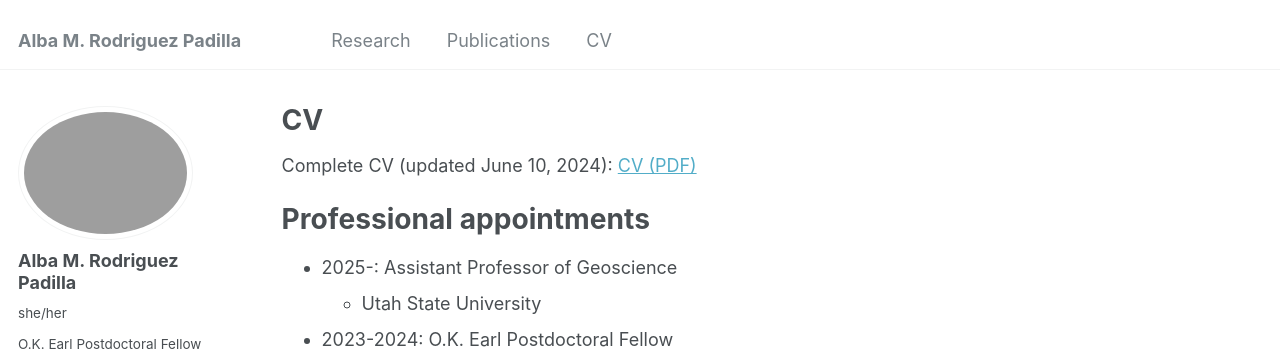
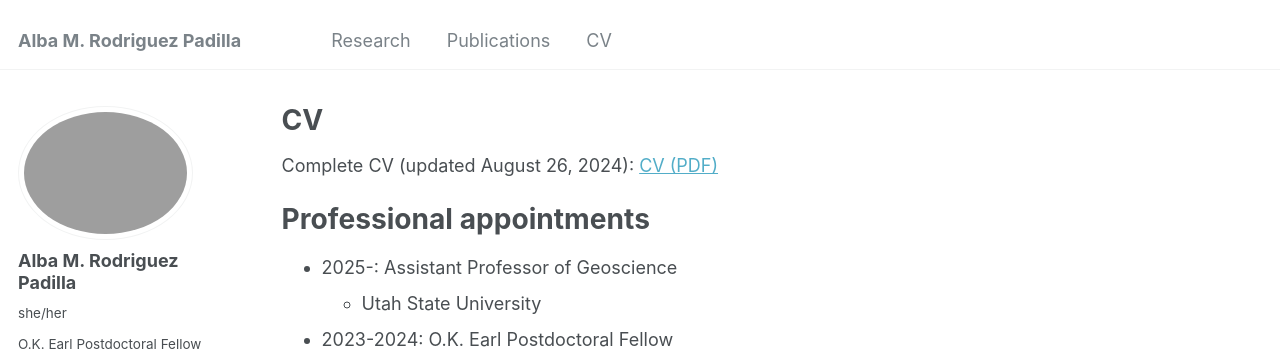
Before and after one commit to absrp/absrp.github.io, a Jekyll site: the page built from _pages/cv.md, in a window 1280 px wide and 1128 px high. Shown: the top 351 px of the window. Built offline with Jekyll 4.4.1, drawn with Linux system fonts in a browser that asks for light colours; some web fonts are replaced.

Commit message:
Update cv.md

```diff
--- a/_pages/cv.md
+++ b/_pages/cv.md
@@ -7,7 +7,7 @@ redirect_from:
   - /resume
 ---
 
-Complete CV (updated June 10, 2024): [CV (PDF)](https://github.com/user-attachments/files/15782747/CV_RodriguezPadilla.pdf)
+Complete CV (updated August 26, 2024): [CV (PDF)](https://github.com/user-attachments/files/16750716/Full_CV___August__2024.pdf)
 
 {% include base_path %}
 Professional appointments
```
